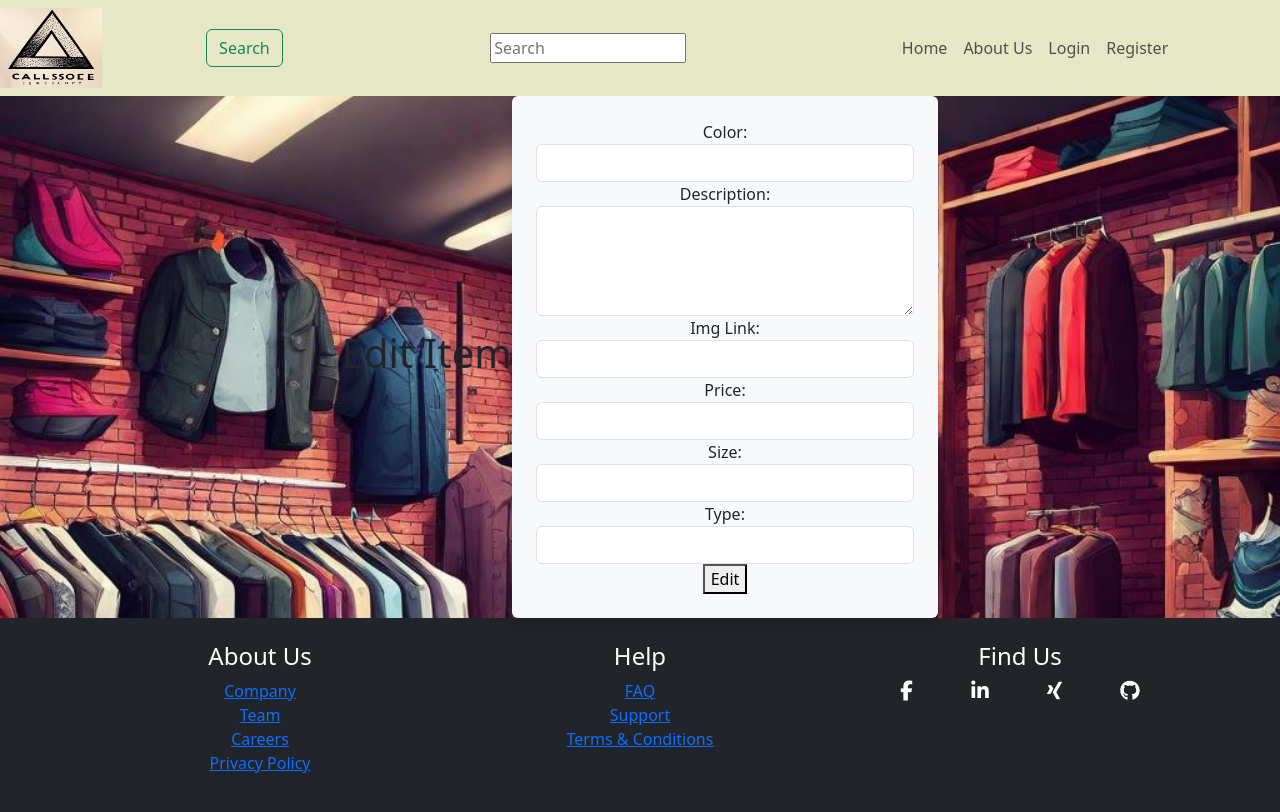
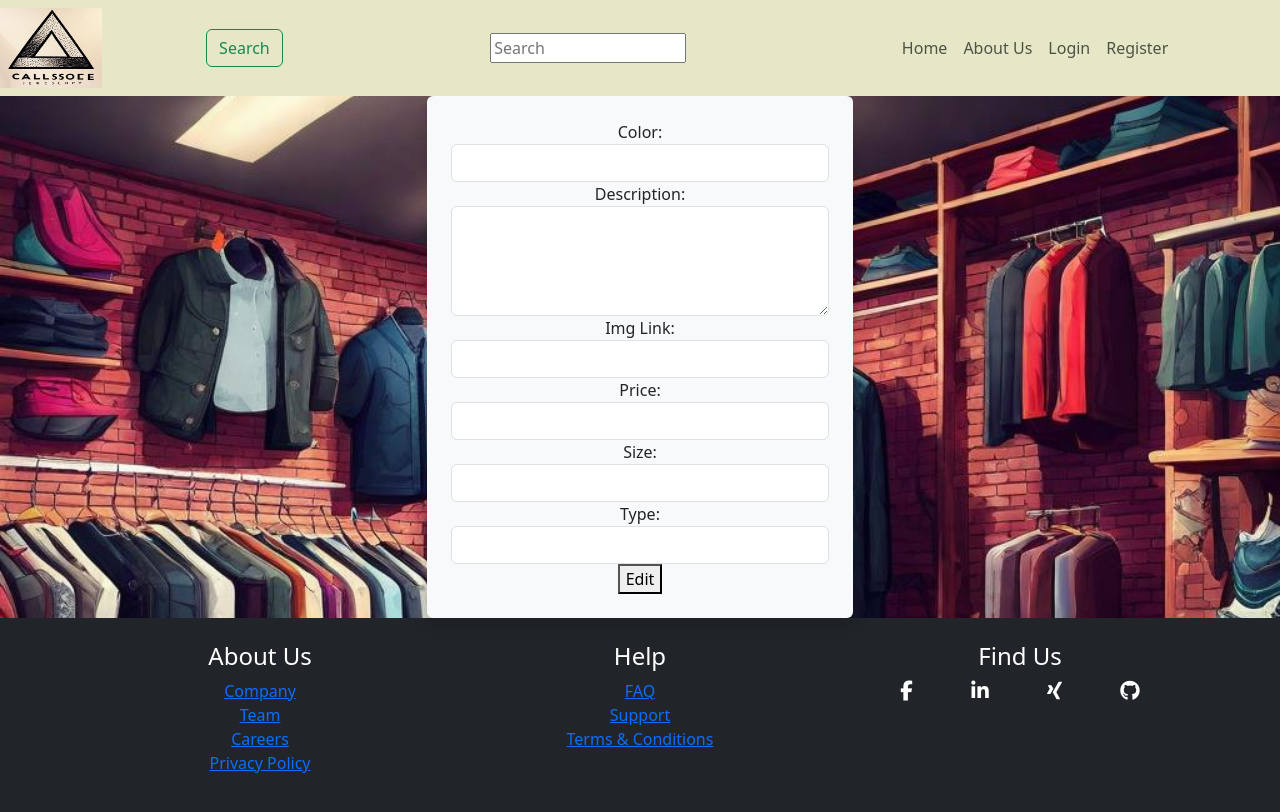
Before and after one commit to dvdobrev/spring-boot-react-web-shop, a React (Create React App) app in the folder react/app/: page /clothes/edit/1 in a window 1280 px wide. Shown: the top 812 px of the page. Built offline with nearby package versions, Linux system fonts and the light colour scheme; no server answers.

Commit message:
deleted h1 Edit item

```diff
--- a/react/app/src/components/items/EditItem.js
+++ b/react/app/src/components/items/EditItem.js
@@ -117,7 +117,6 @@ export const EditItem = () => {
 
         return (
             <div className="d-flex justify-content-center align-items-center">
-                <h1>Edit Item</h1>
                 <form onSubmit={onSubmit} className="p-4 bg-light rounded shadow col-md-4">
                     {/* <div>
                         <label>gender:</label>
```
